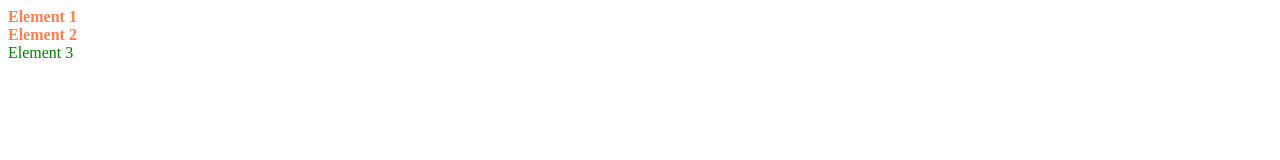
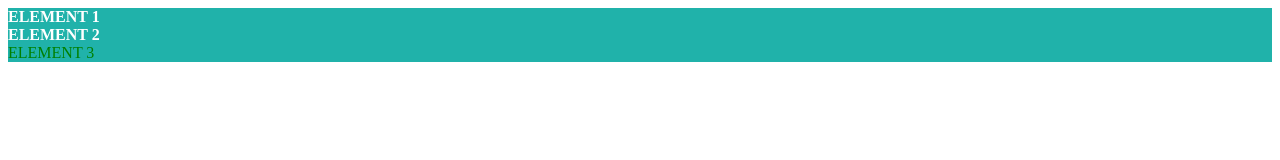
Before and after one commit to oceaneguyot1/domClassJs, a plain HTML site: page index.html in a window 1280 px wide. Drawn offline with Linux system fonts and the light colour scheme.

Commit message:
foreach et map class name

```diff
--- a/script.js
+++ b/script.js
@@ -1,6 +1,7 @@
-let divs = document.getElementsByClassName('jsClassSelector');
+let divs = document.getElementsByClassName('jsClassSelector'); //retourne une collection d'élements
 
-for(let i=0; i<divs.length; i++){
+
+for (let i = 0; i < divs.length; i++) {
     let divIndiv = divs[i];
 
     //Ne pas oublier de les supprimer au fur et à mesure
@@ -9,7 +10,7 @@ for(let i=0; i<divs.length; i++){
     console.log(divIndiv);
     console.log('----------');
 
-    if(i != 2){
+    if (i != 2) {
         divIndiv.classList.add('jsClassStyle');
     } else {
         divIndiv.style.color = "green";
@@ -17,3 +18,21 @@ for(let i=0; i<divs.length; i++){
 
 
 }
+
+
+let divsMap = Array.from(document.getElementsByClassName("jsClassSelector"));
+
+divsMap.map(element => {
+    element.classList.add('jsClassStyleMap');
+})
+
+
+let divForeach = document.querySelectorAll(".jsClassSelector"); //retourne une nodeList
+let divForeachIndiv = document.querySelector(".jsClassSelector"); //retourne une nodeList
+
+console.log(divForeach);
+console.log(divForeachIndiv);
+
+divForeach.forEach(element => {
+    element.classList.add('jsClassStyleForeach');
+})
--- a/style.css
+++ b/style.css
@@ -1,4 +1,12 @@
 .jsClassStyle{
-    color: coral;
+    color: white;
     font-weight: bold;
 }
+
+.jsClassStyleMap{
+    background-color: lightseagreen;
+}
+
+.jsClassStyleForeach{
+    text-transform: uppercase;
+}
```
